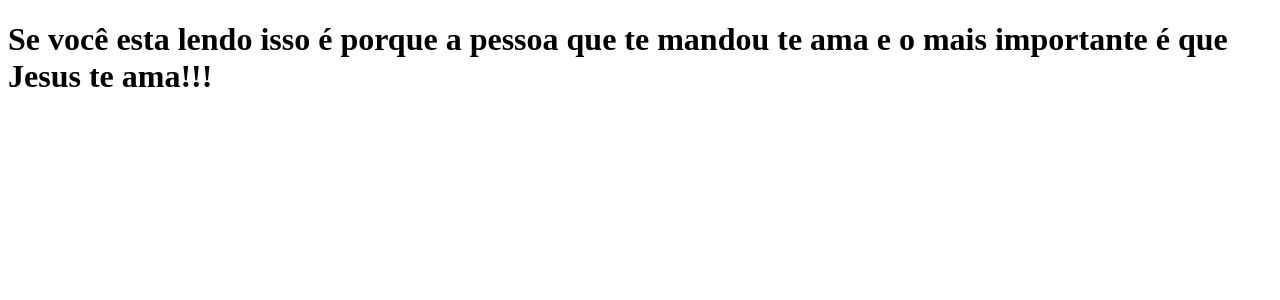
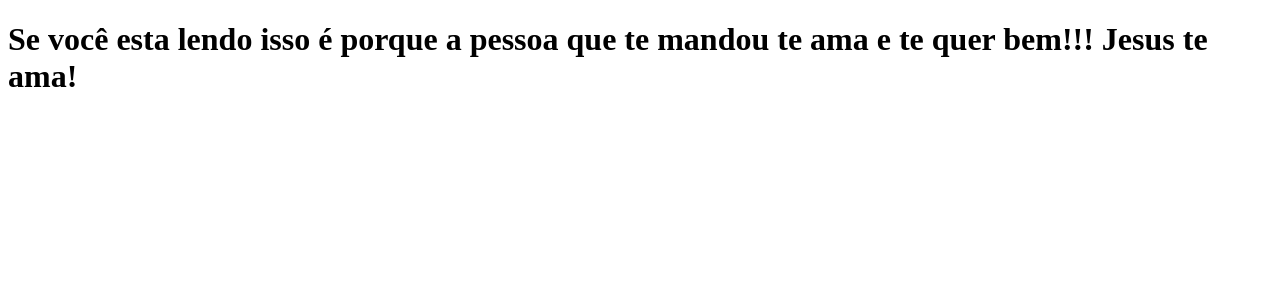
Before and after one commit to leandroyellow/startprojet, a Next.js app: page / in a window 1280 px wide. Shown: the top 300 px of the page. Built offline with nearby package versions, Linux system fonts and the light colour scheme.

Commit message:
trocar a frase da home

```diff
--- a/pages/index.js
+++ b/pages/index.js
@@ -1,8 +1,8 @@
 function Home() {
   return (
     <h1>
-      Se você esta lendo isso é porque a pessoa que te mandou te ama e o mais
-      importante é que Jesus te ama!!!
+      Se você esta lendo isso é porque a pessoa que te mandou te ama e te quer
+      bem!!! Jesus te ama!
     </h1>
   );
 }
```
